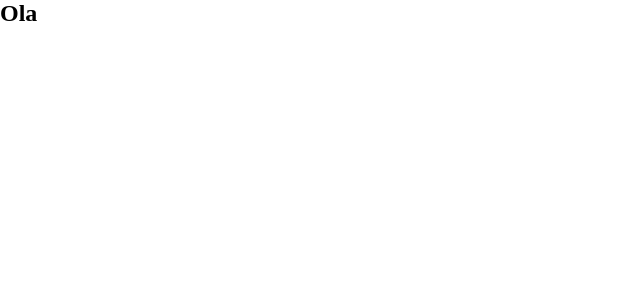
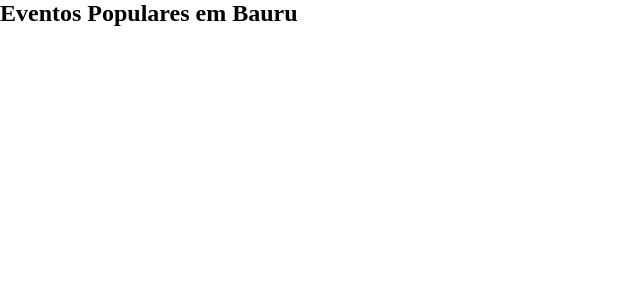
Before and after one commit to yandsilva/fest-central-frontend, a React (Vite) app: page / in a window 1280 px wide. Shown: the top 300 px of the page, without its empty margins (0-640 px from the left). Built offline with nearby package versions, Linux system fonts and the light colour scheme.

Commit message:
construindo as rotas

```diff
--- a/src/components/EventsDisplay/EventsDisplay.jsx
+++ b/src/components/EventsDisplay/EventsDisplay.jsx
@@ -1,6 +1,7 @@
 // import { useContext } from "react";
 // import EventsItem from "../EventsItem/EventsItem";
 // import { StoreContext } from "../../context/StoreContext";
+import "./EventsDisplay.css";
 
 export default function EventsDisplay() {
   // const { event_list } = useContext(StoreContext);
--- a/src/pages/Home/Home.jsx
+++ b/src/pages/Home/Home.jsx
@@ -1,7 +1,9 @@
+import EventsDisplay from "../../components/EventsDisplay/EventsDisplay";
+
 export default function Home() {
   return (
     <div>
-      <h2>Ola</h2>
+      <EventsDisplay />
     </div>
   );
 }
```
